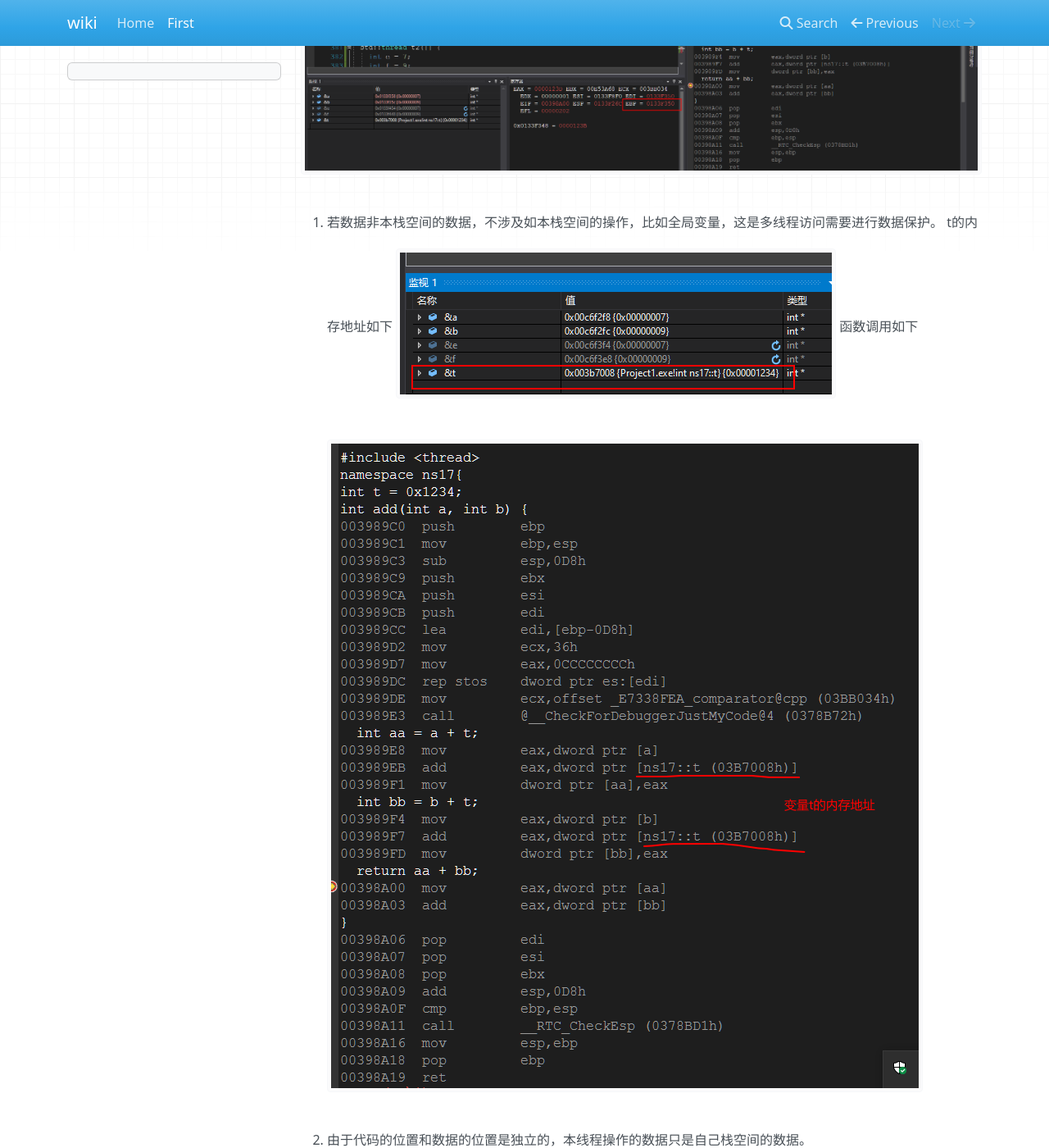
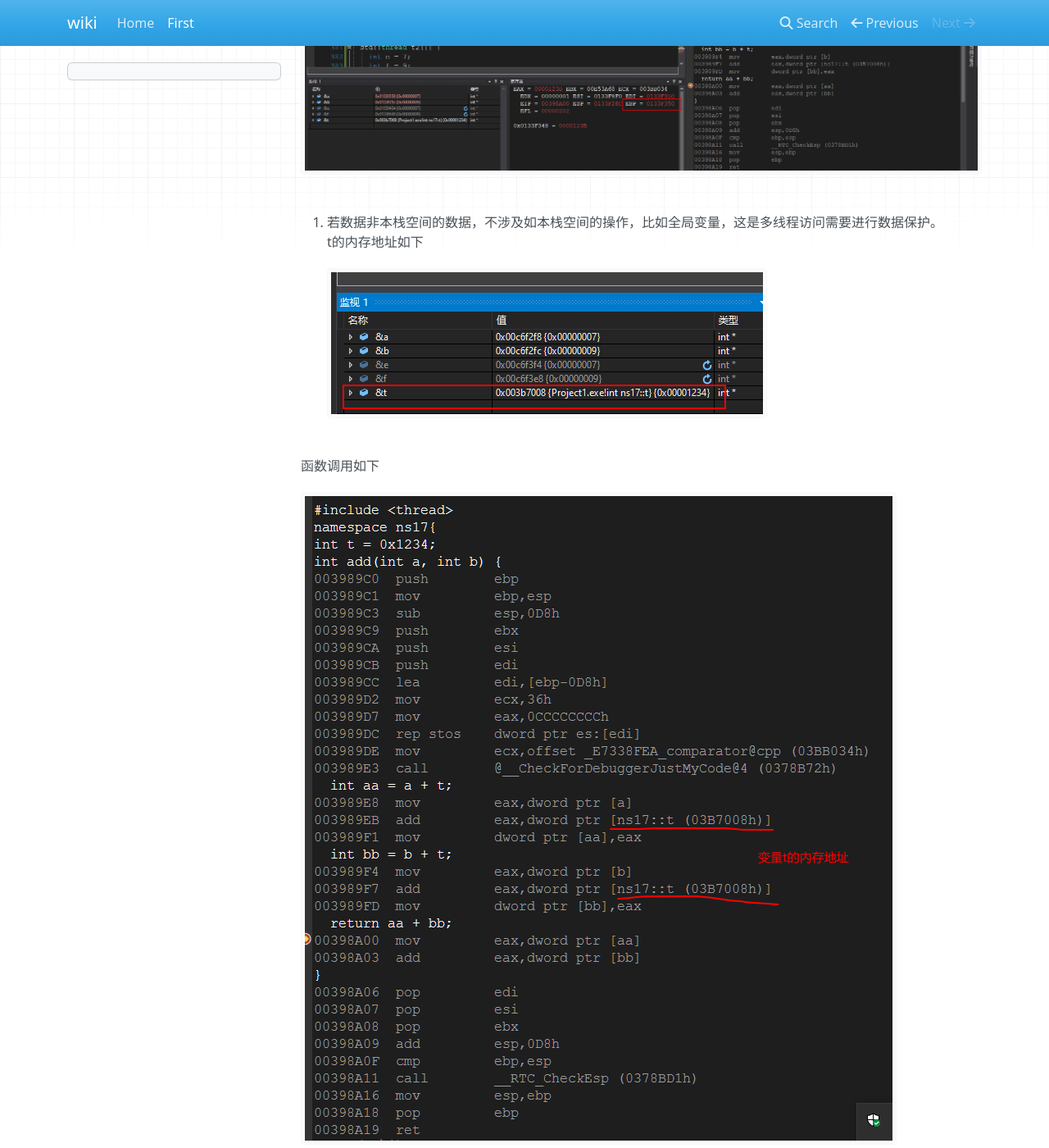
Before and after one commit to faithlocus/wiki, an MkDocs documentation site: the page built from docs/function_stack/multi_thread.md, in a window 1280 px wide and 1400 px high, scrolled down 1740 px. Shown: the whole window at 82% size. Built offline with MkDocs 1.6.1, drawn with Linux system fonts in a browser that asks for light colours; nearby versions of some CDN libraries; some of the changed lines change nothing that is shown.

Commit message:
调整排版

```diff
--- a/docs/function_stack/multi_thread.md
+++ b/docs/function_stack/multi_thread.md
@@ -16,9 +16,11 @@
 ![thread2_running](./Snipaste_2021-02-02_10-24-36.png)
 
 4. 若数据非本栈空间的数据，不涉及如本栈空间的操作，比如全局变量，这是多线程访问需要进行数据保护。
-    t的内存地址如下
-    ![&t](./Snipaste_2021-02-02_10-15-03.png)
-    函数调用如下
-    ![stack](./Snipaste_2021-02-02_10-14-16.png)
+t的内存地址如下
+![&t](./Snipaste_2021-02-02_10-15-03.png)
 
-5. 由于代码的位置和数据的位置是独立的，本线程操作的数据只是自己栈空间的数据。
+函数调用如下
+![stack](./Snipaste_2021-02-02_10-14-16.png)
+
+### 结论
+由于代码的位置和数据的位置是独立的，本线程操作的数据只是自己栈空间的数据。
```
